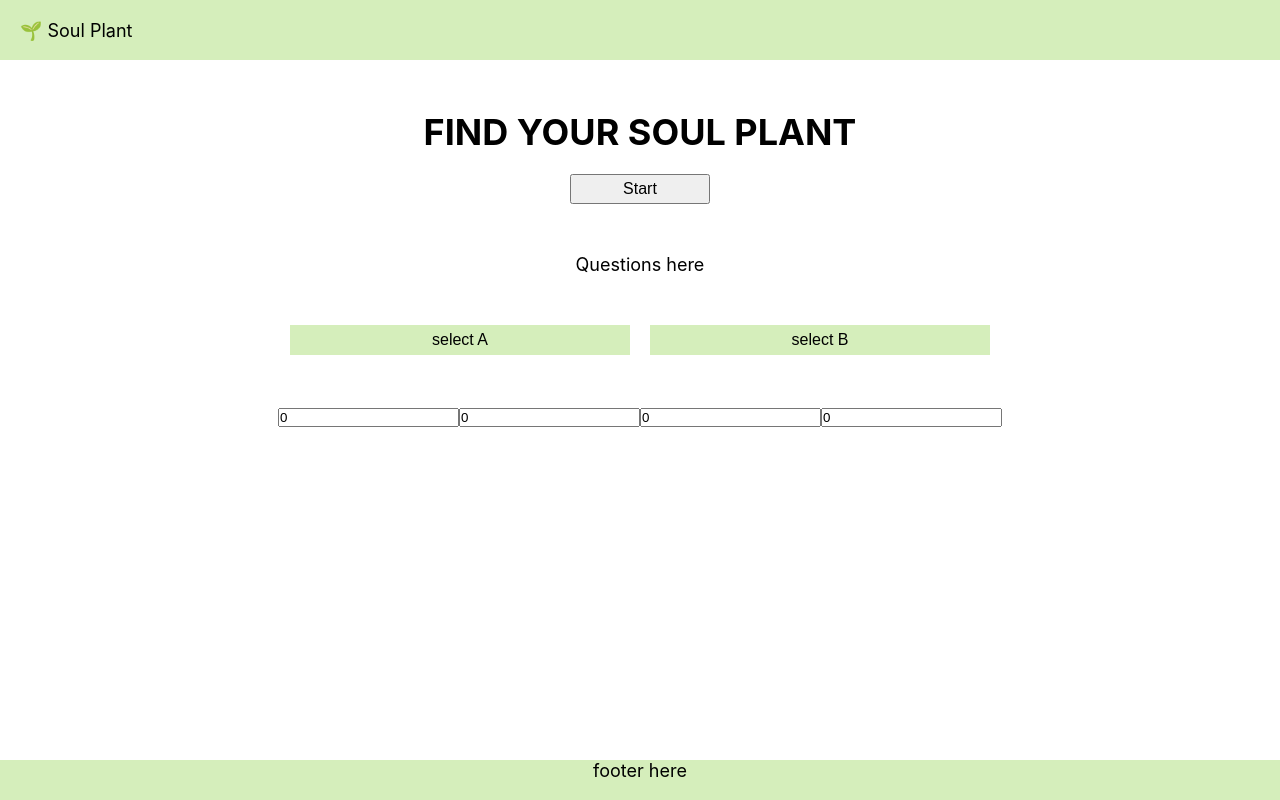
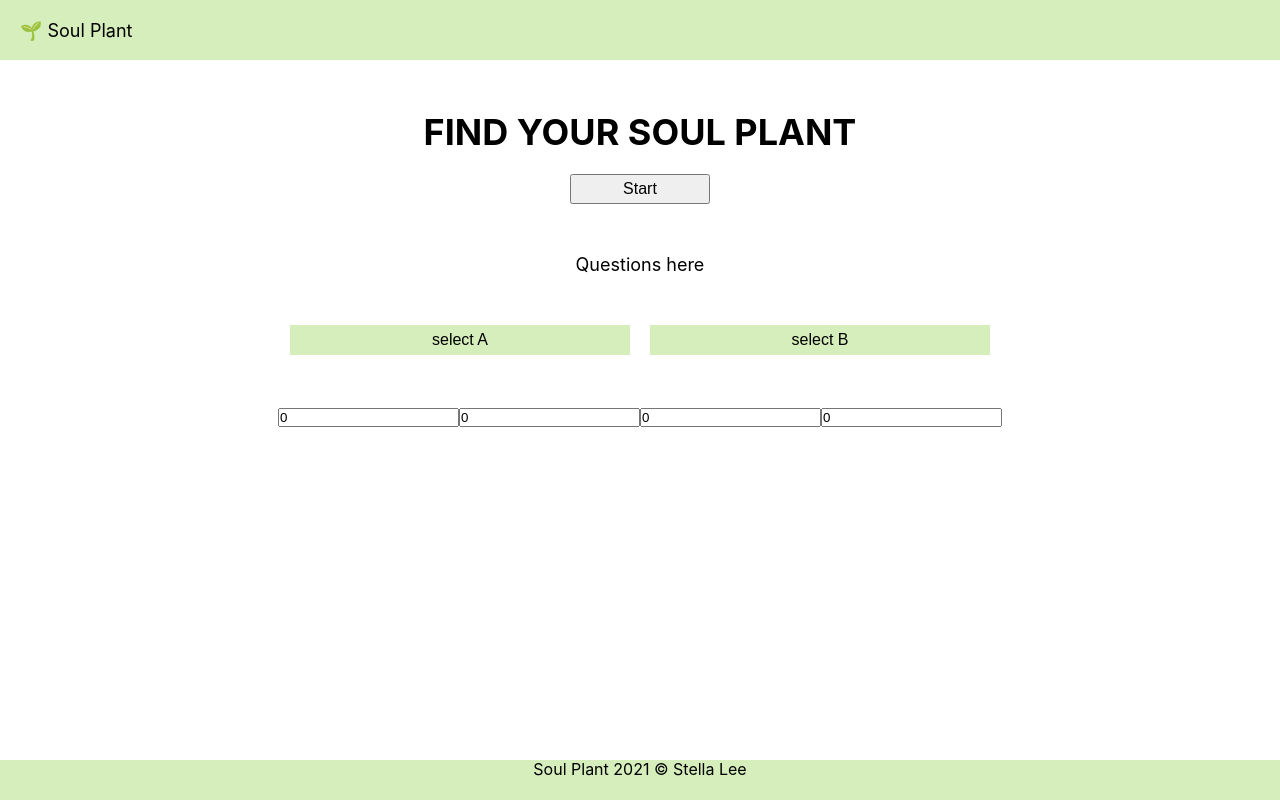
Before and after one commit to Jestella/soulplant, a React (Create React App) app: page / in a window 1280 px wide. Built offline with nearby package versions, Linux system fonts and the light colour scheme.

Commit message:
update footer

```diff
--- a/src/components/footer/footer.component.jsx
+++ b/src/components/footer/footer.component.jsx
@@ -5,7 +5,7 @@ import "./footer.styles.scss";
 const Footer = () => (
   <div className="footer">
     <div className="footer_container">
-      <p>footer here</p>
+      <p>Soul Plant 2021 © Stella Lee</p>
     </div>
   </div>
 );
--- a/src/components/footer/footer.styles.scss
+++ b/src/components/footer/footer.styles.scss
@@ -4,4 +4,5 @@
   width: 100%;
   height: 40px;
   background-color: #d5eebb;
+  font-size: 16px;
 }
```
